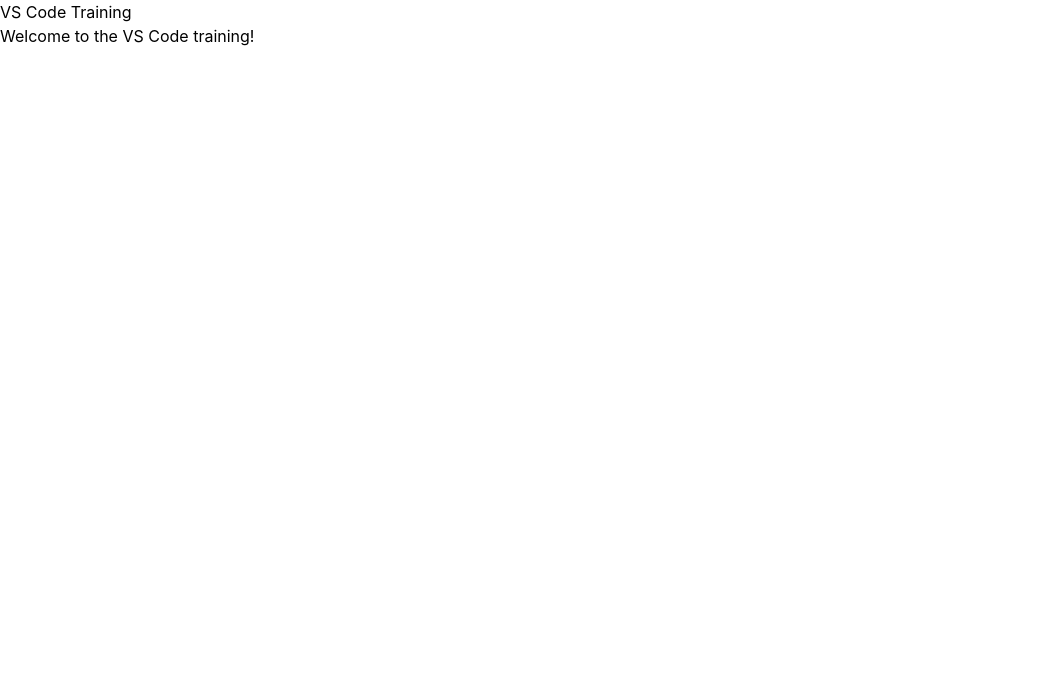
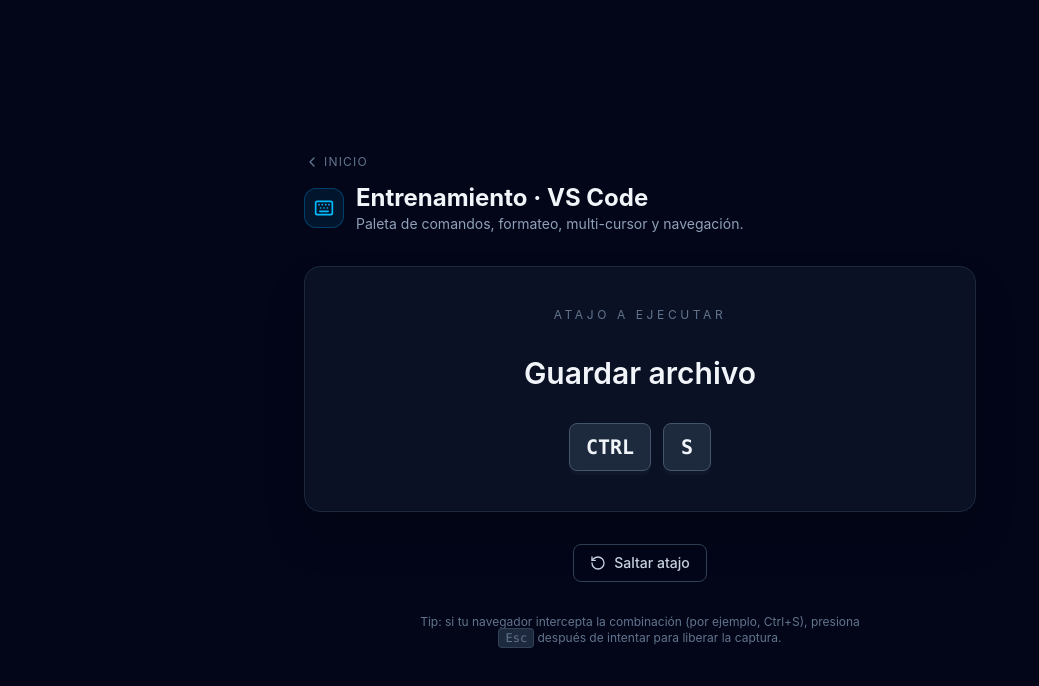
Before and after one commit to MatucoRobles/PROY_2-SHROTCUTS-TRAINER, a React (Vite) app: page /vscode in a window 1280 px wide. Shown: the top 686 px of the page, without its empty margins (0-1039 px from the left). Built offline with nearby package versions, Linux system fonts and the light colour scheme.

Commit message:
feat: refactor training pages to use TrainingSession component and enhance NotFoundPage with navigation

```diff
--- /dev/null
+++ b/src/features/training/components/ShortcutCard.tsx
@@ -0,0 +1,54 @@
+import { KeyCap } from '@/shared/components/KeyCap';
+import type { Shortcut } from '../types';
+
+interface ShortcutCardProps {
+  shortcut: Shortcut;
+}
+
+const KEY_LABELS: Readonly<Record<string, string>> = {
+  Control: 'Ctrl',
+  Meta: 'Win',
+  ArrowUp: '↑',
+  ArrowDown: '↓',
+  ArrowLeft: '←',
+  ArrowRight: '→',
+  ' ': 'Space',
+};
+
+/**
+ * Formatea una tecla técnica (`Control`, `ArrowUp`, ` `) a la
+ * convención humana que el usuario espera ver: `Ctrl`, `↑`, `Space`.
+ */
+function formatKey(key: string): string {
+  return KEY_LABELS[key] ?? key;
+}
+
+/**
+ * Tarjeta central que muestra la descripción del atajo a ejecutar
+ * y la combinación esperada, renderizada con `KeyCap` por cada tecla.
+ *
+ * Sin estado propio: deriva 100% de la prop `shortcut`. Esto facilita
+ * reusarlo en modo "preview" (atajo siguiente) o "resultado".
+ */
+export function ShortcutCard({ shortcut }: ShortcutCardProps) {
+  return (
+    <section
+      aria-live="polite"
+      className="w-full max-w-2xl mx-auto flex flex-col items-center gap-8 bg-slate-900/70 p-10 rounded-2xl border border-slate-800 shadow-2xl backdrop-blur-sm"
+    >
+      <p className="text-xs uppercase tracking-[0.3em] text-slate-500">
+        Atajo a ejecutar
+      </p>
+
+      <h2 className="text-2xl md:text-3xl font-semibold text-slate-100 text-center">
+        {shortcut.description}
+      </h2>
+
+      <div className="flex flex-wrap items-center justify-center gap-3">
+        {shortcut.expectedCombo.map((key, index) => (
+          <KeyCap key={`${key}-${index}`} char={formatKey(key)} variant="dark" />
+        ))}
+      </div>
+    </section>
+  );
+}
--- /dev/null
+++ b/src/features/training/components/ToolHeader.tsx
@@ -0,0 +1,38 @@
+import { Link } from 'react-router';
+import { ChevronLeft, Keyboard } from 'lucide-react';
+
+interface ToolHeaderProps {
+  tool: string;
+  description?: string;
+}
+
+/**
+ * Encabezado de página de entrenamiento.
+ * Mantiene la marca "Tec" en una paleta sobria: fondo casi negro,
+ * acentos en azul institucional (`sky-400`) y tipografía en `slate-100`.
+ */
+export function ToolHeader({ tool, description }: ToolHeaderProps) {
+  return (
+    <header className="w-full max-w-2xl mx-auto flex flex-col gap-3">
+      <Link
+        to="/"
+        className="self-start inline-flex items-center gap-1 text-xs uppercase tracking-widest text-slate-500 hover:text-sky-400 transition-colors"
+      >
+        <ChevronLeft className="w-4 h-4" aria-hidden />
+        Inicio
+      </Link>
+
+      <div className="flex items-center gap-3">
+        <span className="inline-flex items-center justify-center w-10 h-10 rounded-xl bg-sky-500/10 border border-sky-500/30 text-sky-400">
+          <Keyboard className="w-5 h-5" aria-hidden />
+        </span>
+        <div>
+          <h1 className="text-2xl font-bold text-slate-100">Entrenamiento · {tool}</h1>
+          {description && (
+            <p className="text-sm text-slate-400">{description}</p>
+          )}
+        </div>
+      </div>
+    </header>
+  );
+}
--- /dev/null
+++ b/src/features/training/components/TrainingSession.tsx
@@ -0,0 +1,90 @@
+import { useEffect, useRef } from 'react';
+import { RotateCcw } from 'lucide-react';
+import { useShortcutStore } from '../useShortcutStore';
+import { useGlobalKeydown } from '../hooks/useGlobalKeydown';
+import { filterByTool, pickRandomShortcut } from '../utils';
+import { ShortcutCard } from './ShortcutCard';
+import { ToolHeader } from './ToolHeader';
+
+interface TrainingSessionProps {
+  tool: string;
+  description?: string;
+}
+
+/**
+ * Orquestador de una sesión de entrenamiento acotada a una herramienta.
+ *
+ * Responsabilidades (D1 - base):
+ * 1. Inicializar `currentShortcut` filtrando por `tool` la primera vez
+ *    que se monta con ese filtro.
+ * 2. Exponer un botón "Siguiente" como fallback (accesibilidad +
+ *    entornos donde `keydown` esté capturado por el navegador).
+ *
+ * Fuera de scope (pertenece a otros D):
+ * - D2: detección del atajo. El hook `useGlobalKeydown` ya provee la
+ *   infraestructura; el Integrante 2 conectará los handlers de
+ *   match/mismatch para reaccionar a las pulsaciones.
+ * - D3: registro de métricas (aciertos/errores/racha/tiempo).
+ * - D5: feedback visual inmediato y récords personales.
+ */
+export function TrainingSession({ tool, description }: TrainingSessionProps) {
+  const currentShortcut = useShortcutStore((s) => s.currentShortcut);
+  const shortcuts = useShortcutStore((s) => s.shortcuts);
+  const setCurrentShortcut = useShortcutStore((s) => s.setCurrentShortcut);
+  const nextShortcut = useShortcutStore((s) => s.nextShortcut);
+
+  // El Integrante 2 (D2) conectará aquí la reacción a match/mismatch.
+  useGlobalKeydown({
+    shortcut: currentShortcut,
+    enabled: currentShortcut !== null,
+    onMatch: () => {},
+    onMismatch: () => {},
+  });
+
+  // Inicializa / reinicia el atajo cuando cambia la herramienta.
+  const lastToolRef = useRef<string | null>(null);
+  useEffect(() => {
+    if (lastToolRef.current === tool) return;
+    lastToolRef.current = tool;
+
+    const pool = filterByTool(shortcuts, tool);
+    const next = pickRandomShortcut(pool, null);
+    setCurrentShortcut(next);
+  }, [tool, shortcuts, setCurrentShortcut]);
+
+  const handleSkip = () => nextShortcut(tool);
+
+  if (!currentShortcut) {
+    return (
+      <main className="min-h-screen bg-slate-950 text-slate-100 flex flex-col items-center justify-center p-6 gap-6">
+        <ToolHeader tool={tool} description={description} />
+        <p className="text-slate-400">
+          No hay atajos registrados para esta herramienta todavía.
+        </p>
+      </main>
+    );
+  }
+
+  return (
+    <main className="min-h-screen bg-slate-950 text-slate-100 flex flex-col items-center justify-center p-6 gap-8">
+      <ToolHeader tool={tool} description={description} />
+
+      <ShortcutCard shortcut={currentShortcut} />
+
+      <button
+        type="button"
+        onClick={handleSkip}
+        className="inline-flex items-center gap-2 px-4 py-2 rounded-lg border border-slate-700 text-slate-300 text-sm font-medium hover:border-sky-500 hover:text-sky-400 transition-colors"
+      >
+        <RotateCcw className="w-4 h-4" aria-hidden />
+        Saltar atajo
+      </button>
+
+      <p className="text-xs text-slate-500 max-w-md text-center">
+        Tip: si tu navegador intercepta la combinación (por ejemplo, Ctrl+S),
+        presiona <kbd className="px-1.5 py-0.5 rounded bg-slate-800 border border-slate-700">Esc</kbd>
+        {' '}después de intentar para liberar la captura.
+      </p>
+    </main>
+  );
+}
--- a/src/pages/ChromeTraining.tsx
+++ b/src/pages/ChromeTraining.tsx
@@ -1,8 +1,10 @@
-export default function chromeTraining() {
+import { TrainingSession } from '@/features/training/components/TrainingSession';
+
+export default function ChromeTraining() {
   return (
-    <div>
-      <h1>Chrome Training</h1>
-      <p>Welcome to the Chrome training!</p>
-    </div>
+    <TrainingSession
+      tool="Chrome"
+      description="Pestañas, historial, descargas y modo incógnito."
+    />
   );
 }
--- a/src/pages/GeneralTraining.tsx
+++ b/src/pages/GeneralTraining.tsx
@@ -1,8 +1,10 @@
+import { TrainingSession } from '@/features/training/components/TrainingSession';
+
 export default function GeneralTraining() {
   return (
-    <div>
-      <h1>General Training</h1>
-      <p>Welcome to the general training!</p>
-    </div>
+    <TrainingSession
+      tool="General"
+      description="Atajos universales: copiar, pegar, deshacer y guardar."
+    />
   );
 }
--- a/src/pages/NotFoundPage.tsx
+++ b/src/pages/NotFoundPage.tsx
@@ -1,9 +1,22 @@
+import { Link } from 'react-router';
+import { Home as HomeIcon } from 'lucide-react';
 
 export default function NotFoundPage() {
   return (
-    <div>
-      <h1>Page Not Found</h1>
-      <p>The page you are looking for does not exist.</p>
-    </div>
+    <main className="min-h-screen bg-slate-950 text-slate-100 flex flex-col items-center justify-center gap-6 p-6 text-center">
+      <p className="text-7xl font-extrabold text-slate-700">404</p>
+      <h1 className="text-2xl font-semibold">Página no encontrada</h1>
+      <p className="text-slate-400 max-w-md">
+        La ruta que buscás no existe. Vuelve al inicio y elegí una
+        herramienta para seguir entrenando.
+      </p>
+      <Link
+        to="/"
+        className="inline-flex items-center gap-2 px-4 py-2 rounded-lg bg-sky-500 text-slate-950 font-semibold hover:bg-sky-400 transition-colors"
+      >
+        <HomeIcon className="w-4 h-4" aria-hidden />
+        Ir al inicio
+      </Link>
+    </main>
   );
 }
--- a/src/pages/VsCodeTraining.tsx
+++ b/src/pages/VsCodeTraining.tsx
@@ -1,9 +1,10 @@
+import { TrainingSession } from '@/features/training/components/TrainingSession';
 
 export default function VsCodeTraining() {
   return (
-    <div>
-      <h1>VS Code Training</h1>
-      <p>Welcome to the VS Code training!</p>
-    </div>
+    <TrainingSession
+      tool="VS Code"
+      description="Paleta de comandos, formateo, multi-cursor y navegación."
+    />
   );
 }
--- a/src/pages/WindowsTraining.tsx
+++ b/src/pages/WindowsTraining.tsx
@@ -1,8 +1,10 @@
+import { TrainingSession } from '@/features/training/components/TrainingSession';
+
 export default function WindowsTraining() {
   return (
-    <div>
-      <h1>Windows Training</h1>
-      <p>Welcome to the Windows training!</p>
-    </div>
+    <TrainingSession
+      tool="Windows"
+      description="Escritorio virtual, bloqueo, captura y administrador de tareas."
+    />
   );
 }
```
